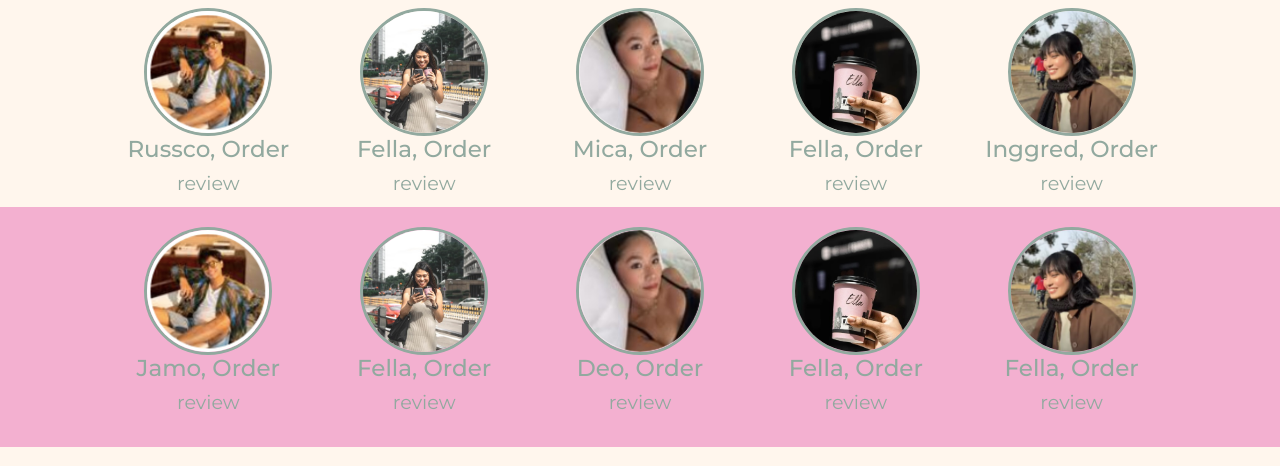
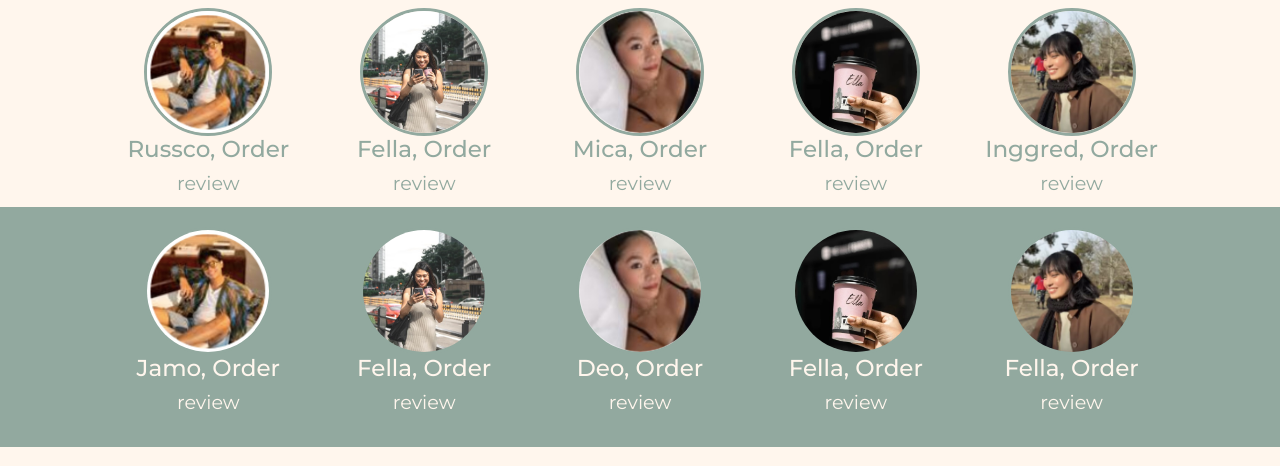
Before and after one commit to archiebautistamain/elladev, a website: page fella.html in a window 1280 px wide. Shown: the part 486-952 px from the top of the page. Drawn offline with nearby package versions, Linux system fonts and the light colour scheme.

Commit message:
Update style.css

```diff
--- a/style.css
+++ b/style.css
@@ -411,7 +411,7 @@ header {
 .location-h2{
     font-size: 16pt;
     font-family: glacialBold;
-    color: var(--primary2);
+    color: var(--secoundary2);
 }
 
 .location-p {
@@ -826,9 +826,13 @@ header {
 
 
   .fella-2nd {
-    background-color: #f3b0d0;
+    background-color: var(--secoundary);
     padding-top: 2rem;
     padding-bottom: 2rem;
+  }
+
+  .fella-2nd .fella-text h1, .fella-2nd .fella-text p{
+    color: var(--bg);
   }
 
   #contact {
```
